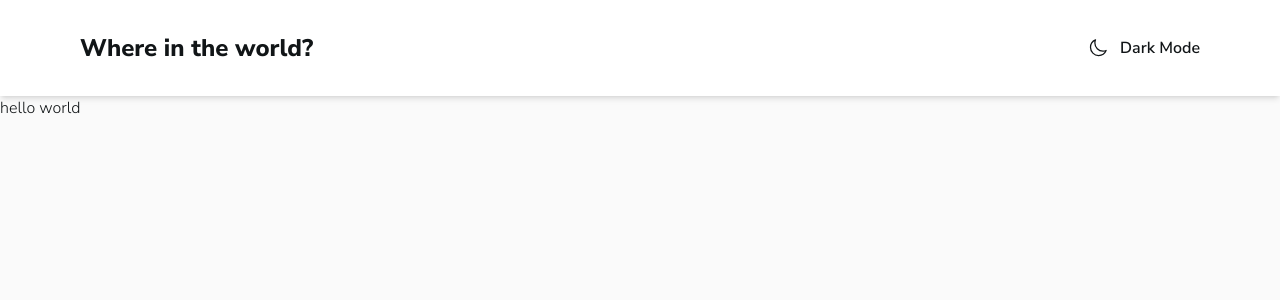
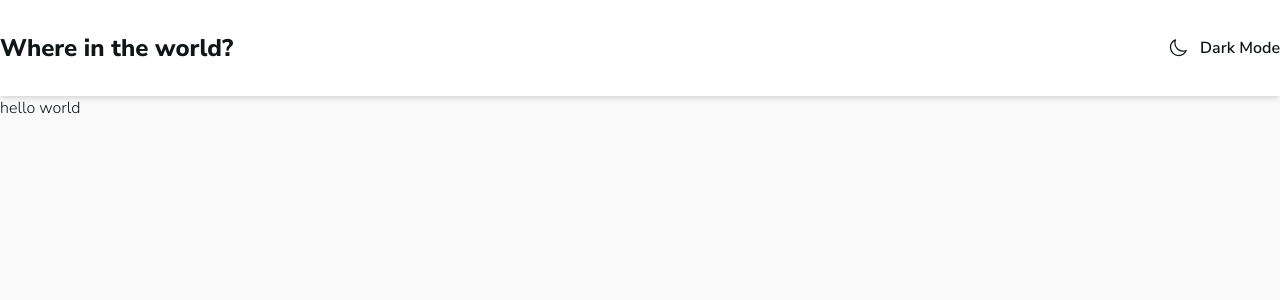
Before and after one commit to Francoshum95/REST-Countries-API-with-color-theme-switcher, a Next.js app: page / in a window 1280 px wide. Shown: the top 300 px of the page. Built offline with nearby package versions, Linux system fonts and the light colour scheme.

Commit message:
fix: bg-color

```diff
--- a/components/Navbar.tsx
+++ b/components/Navbar.tsx
@@ -33,7 +33,7 @@ const Navbar = ({
   onChangeDarkMode
 }: NavbarProps) => {
   return (
-    <nav className={`${isDarkMode ? 'bg-dark-bg' : 'bg-white'} h-[6rem] w-full shadow-md mobile:p-4 px-[5rem] py-4 animation-colors`}>
+    <nav className={`${isDarkMode ? 'bg-dark-elment' : 'bg-white'} h-[6rem] shadow-md main-container animation-colors`}>
       <ul className="flex justify-between items-center h-full w-full">
         <li>
           <Link href="/" className="text-2xl mobile:text-sm font-bold">
```
